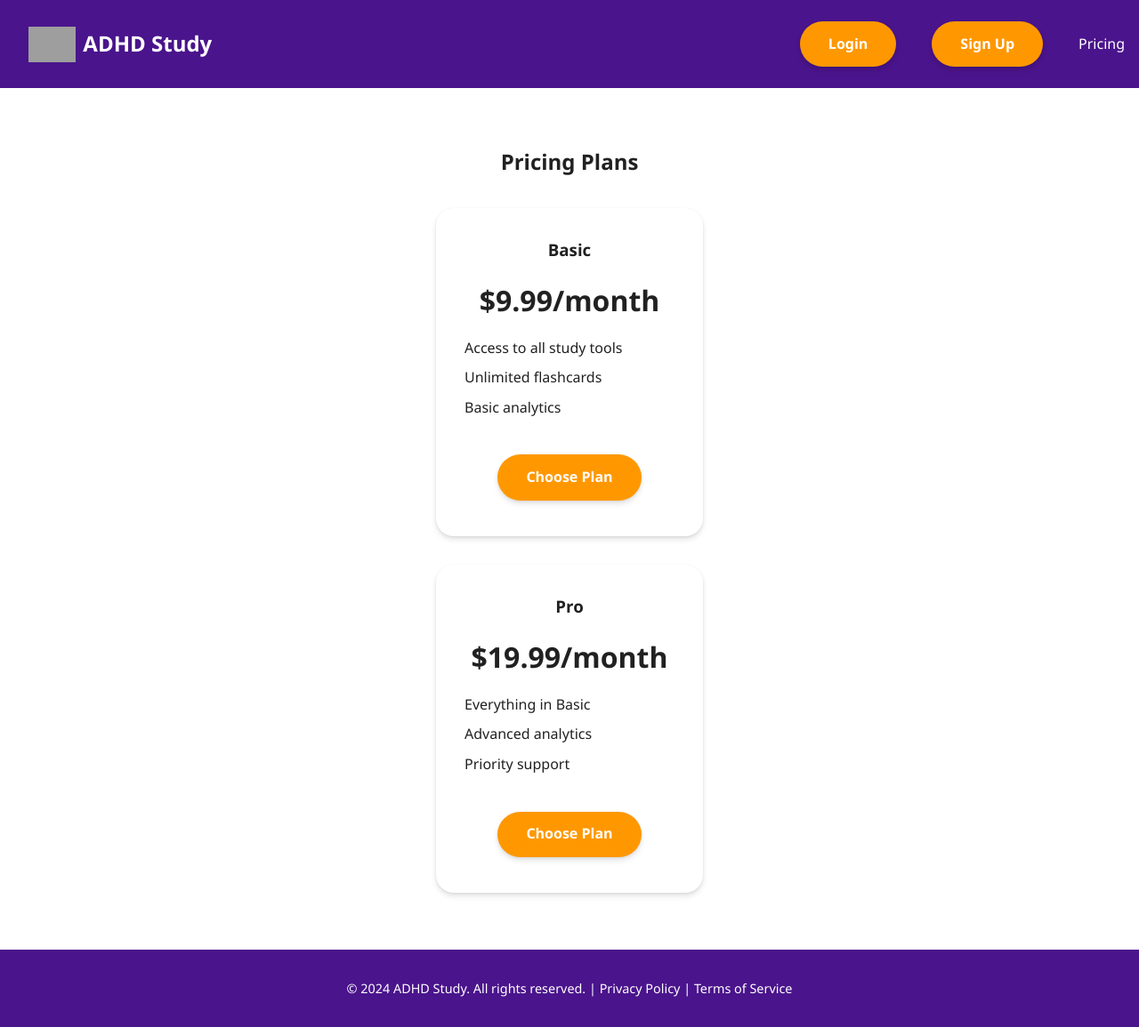
After one commit to Q2OD/ADHDStudys, a Flask app: template templates/pricing.html in a window 1280 px wide. The commit adds this page. Shown: the whole page at 89% size. Run offline with Flask 3, Linux system fonts and the light colour scheme; the template is opened without the code that fills it, so the values that code supplies are empty; parts of the project's set-up code (start-up, migrations or seed data) failed here and were passed over; grey boxes are pictures that could not be loaded.

Commit message:
feat: Add pricing page, dashboard, and initial MVP requirements

```diff
--- a/static/css/style.css
+++ b/static/css/style.css
@@ -351,3 +351,41 @@ button[type="submit"]:hover {
 .auth-container a {
     color: var(--primary-color);
 }
+.pricing-container {
+    padding: 4rem 2rem;
+    text-align: center;
+}
+
+.pricing-grid {
+    display: grid;
+    grid-template-columns: repeat(auto-fit, minmax(300px, 1fr));
+    gap: 2rem;
+    margin-top: 2rem;
+}
+
+.pricing-card {
+    background-color: var(--background-light);
+    padding: 2rem;
+    border-radius: 20px;
+    box-shadow: 0 4px 6px rgba(0, 0, 0, 0.1), 0 1px 3px rgba(0, 0, 0, 0.08);
+}
+
+.pricing-card h3 {
+    margin-bottom: 1rem;
+}
+
+.pricing-card .price {
+    font-size: 2rem;
+    font-weight: bold;
+    margin-bottom: 1rem;
+}
+
+.pricing-card ul {
+    list-style-type: none;
+    text-align: left;
+    margin-bottom: 2rem;
+}
+
+.pricing-card li {
+    margin-bottom: 0.5rem;
+}
--- a/templates/base.html
+++ b/templates/base.html
@@ -22,6 +22,7 @@
             {% else %}
                 <a href="{{ url_for('auth.login') }}" class="btn-primary">Login</a>
                 <a href="{{ url_for('auth.signup') }}" class="btn-primary">Sign Up</a>
+                <a href="{{ url_for('main.pricing') }}">Pricing</a>
             {% endif %}
         </div>
     </nav>
--- /dev/null
+++ b/templates/pricing.html
@@ -0,0 +1,29 @@
+{% extends 'base.html' %}
+
+{% block content %}
+<div class="pricing-container">
+    <h2>Pricing Plans</h2>
+    <div class="pricing-grid">
+        <div class="pricing-card">
+            <h3>Basic</h3>
+            <p class="price">$9.99/month</p>
+            <ul>
+                <li>Access to all study tools</li>
+                <li>Unlimited flashcards</li>
+                <li>Basic analytics</li>
+            </ul>
+            <a href="#" class="btn-primary">Choose Plan</a>
+        </div>
+        <div class="pricing-card">
+            <h3>Pro</h3>
+            <p class="price">$19.99/month</p>
+            <ul>
+                <li>Everything in Basic</li>
+                <li>Advanced analytics</li>
+                <li>Priority support</li>
+            </ul>
+            <a href="#" class="btn-primary">Choose Plan</a>
+        </div>
+    </div>
+</div>
+{% endblock %}
```
Also changed, not shown: routes/main.py (+7 -0 lines), templates/dashboard.html (added, +8 -0 lines).
